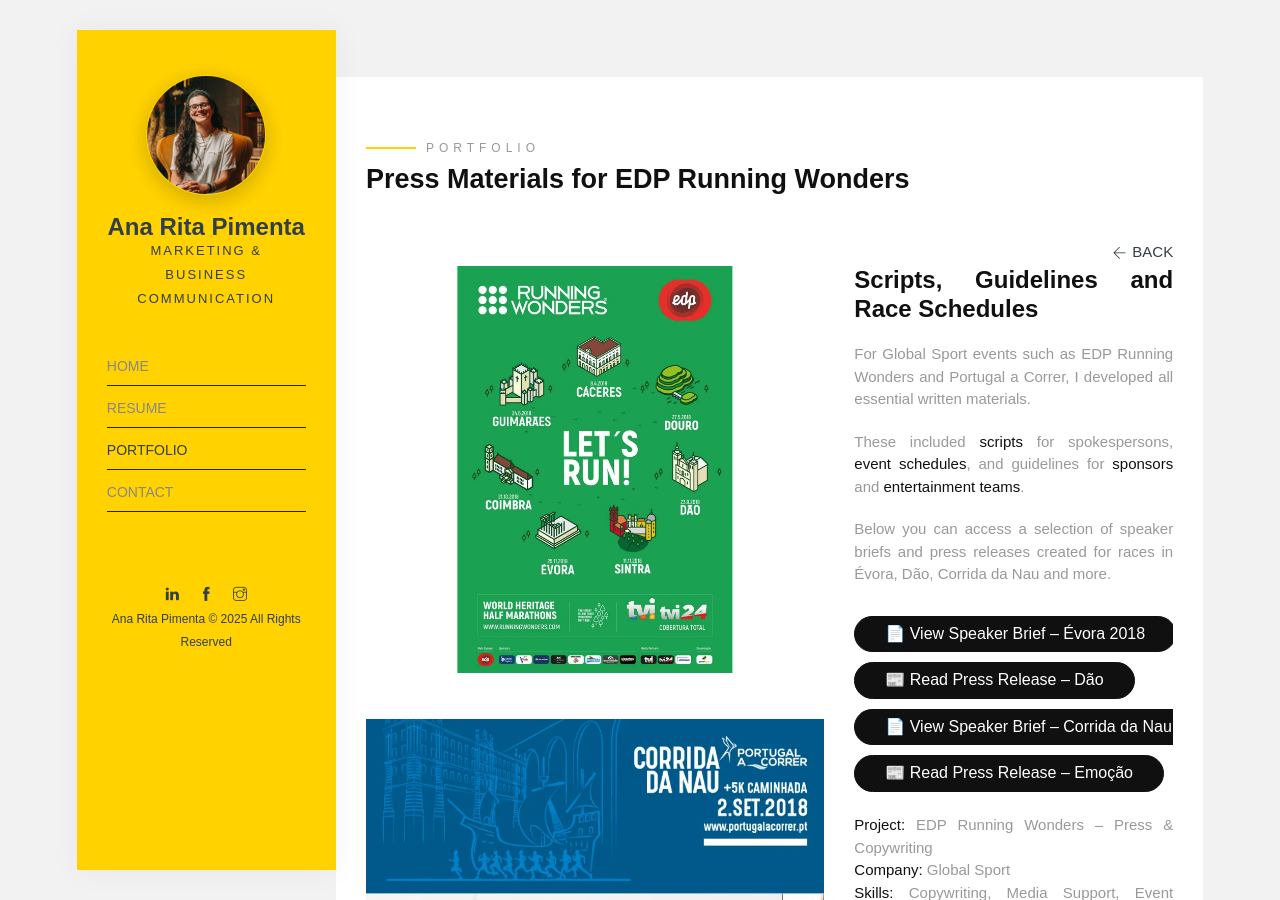
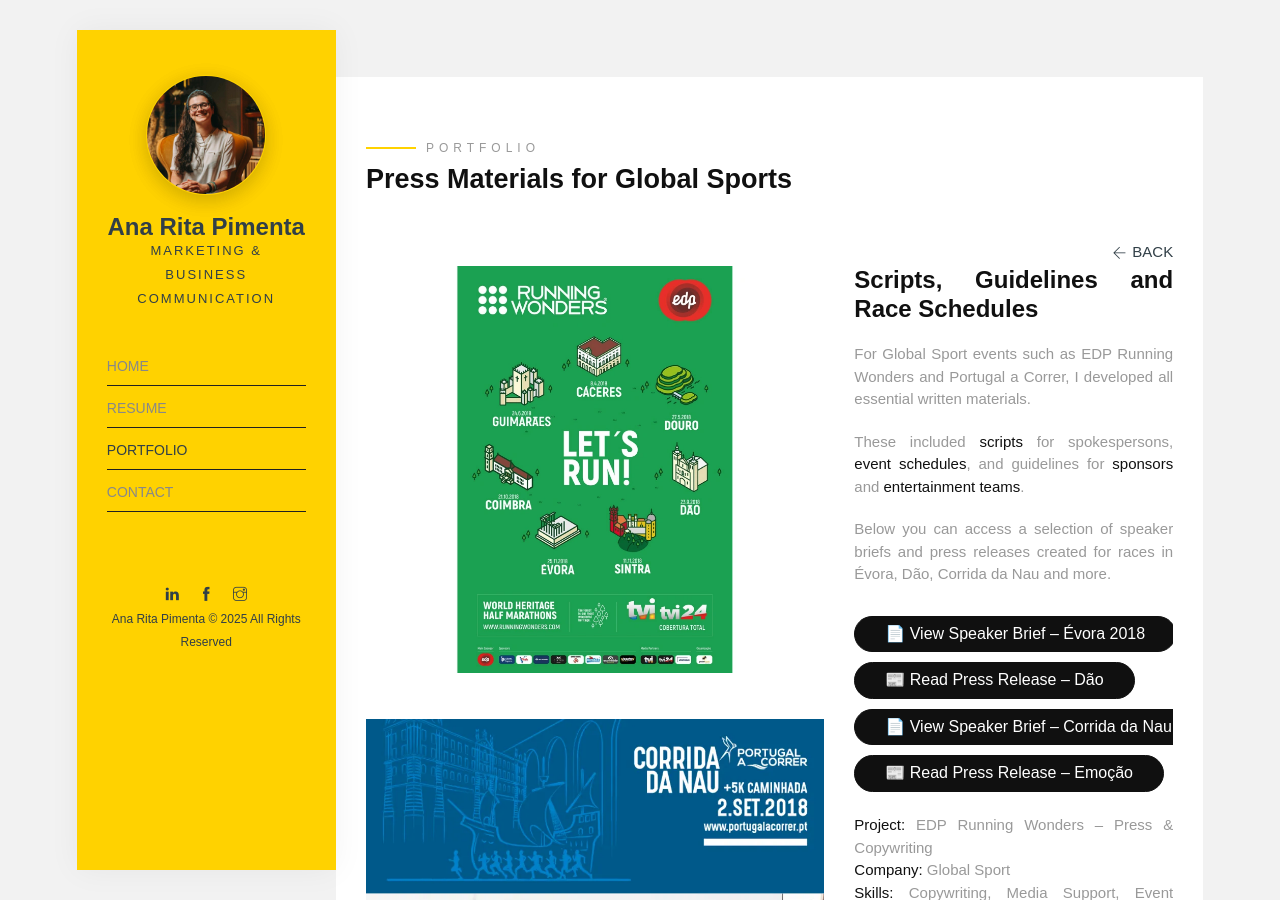
Before and after one commit to anaritapimenta/anaritapimenta.github.io, a Jekyll site: the page built from portfolio/edp-running-wonders-and-portugal-a-correr-press-media/index.html, in a window 1280 px wide and 900 px high. Built offline with Jekyll 4.4.1, drawn with Linux system fonts in a browser that asks for light colours; some web fonts are replaced.

Commit message:
Update index.html

```diff
--- a/portfolio/edp-running-wonders-and-portugal-a-correr-press-media/index.html
+++ b/portfolio/edp-running-wonders-and-portugal-a-correr-press-media/index.html
@@ -10,7 +10,7 @@
       <div class="col-md-12">
         <span class="heading-meta style-1">Portfolio</span>
         <h1 class="heading animate-box" data-animate-effect="fadeInLeft">
-          Press Materials for EDP Running Wonders
+          Press Materials for Global Sports
         </h1>
         <a
           href="/portfolio/"
```
